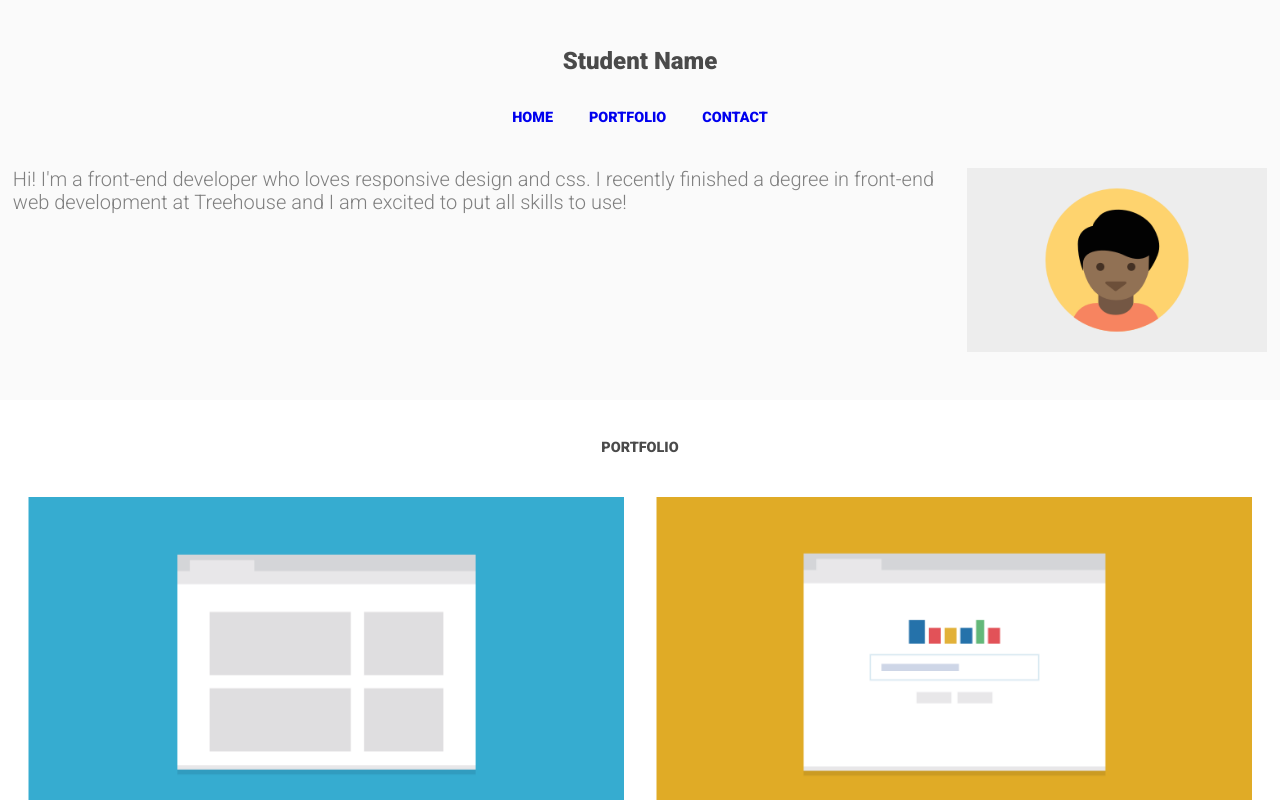
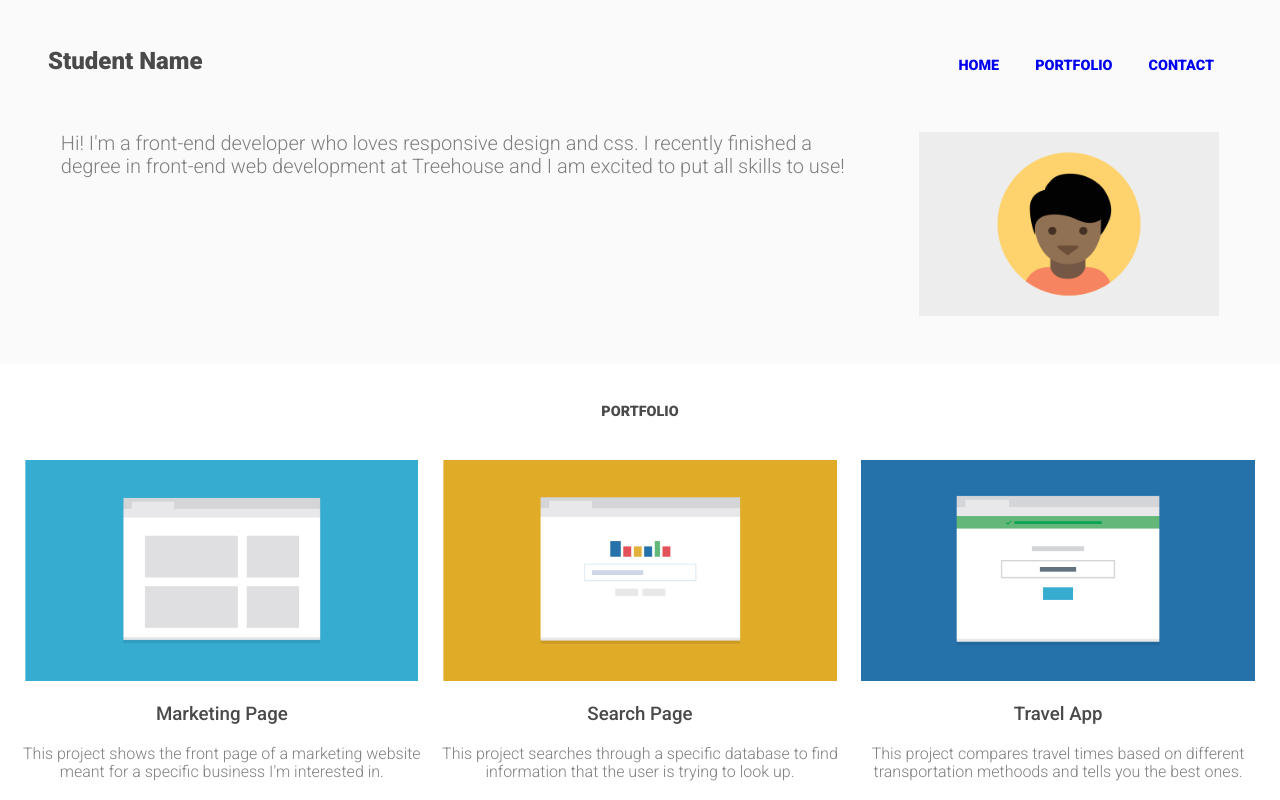
Before and after one commit to Stelkooo/responsive-layout, a plain HTML site: page index.html in a window 1280 px wide. Shown: the top 800 px of the page. Drawn offline with Linux system fonts and the light colour scheme.

Commit message:
Screen 1024px+

```diff
--- a/css/styles.css
+++ b/css/styles.css
@@ -174,3 +174,26 @@ span {
     flex-direction: row;
   }
 }
+@media screen and (min-width: 1024px) {
+  .main-header {
+    padding-left: 3rem;
+    padding-right: 3rem;
+  }
+  .nav-bar {
+    flex-direction: row;
+  }
+  h1 {
+    margin-right: auto;
+  }
+  .about-student {
+    padding-right: 3rem;
+  }
+  .main-flex section {
+    width: 33%;
+    margin-left: auto;
+    margin-right: auto;
+  }
+  .bot-bar {
+    margin-top: 5rem;
+  }
+}
```
